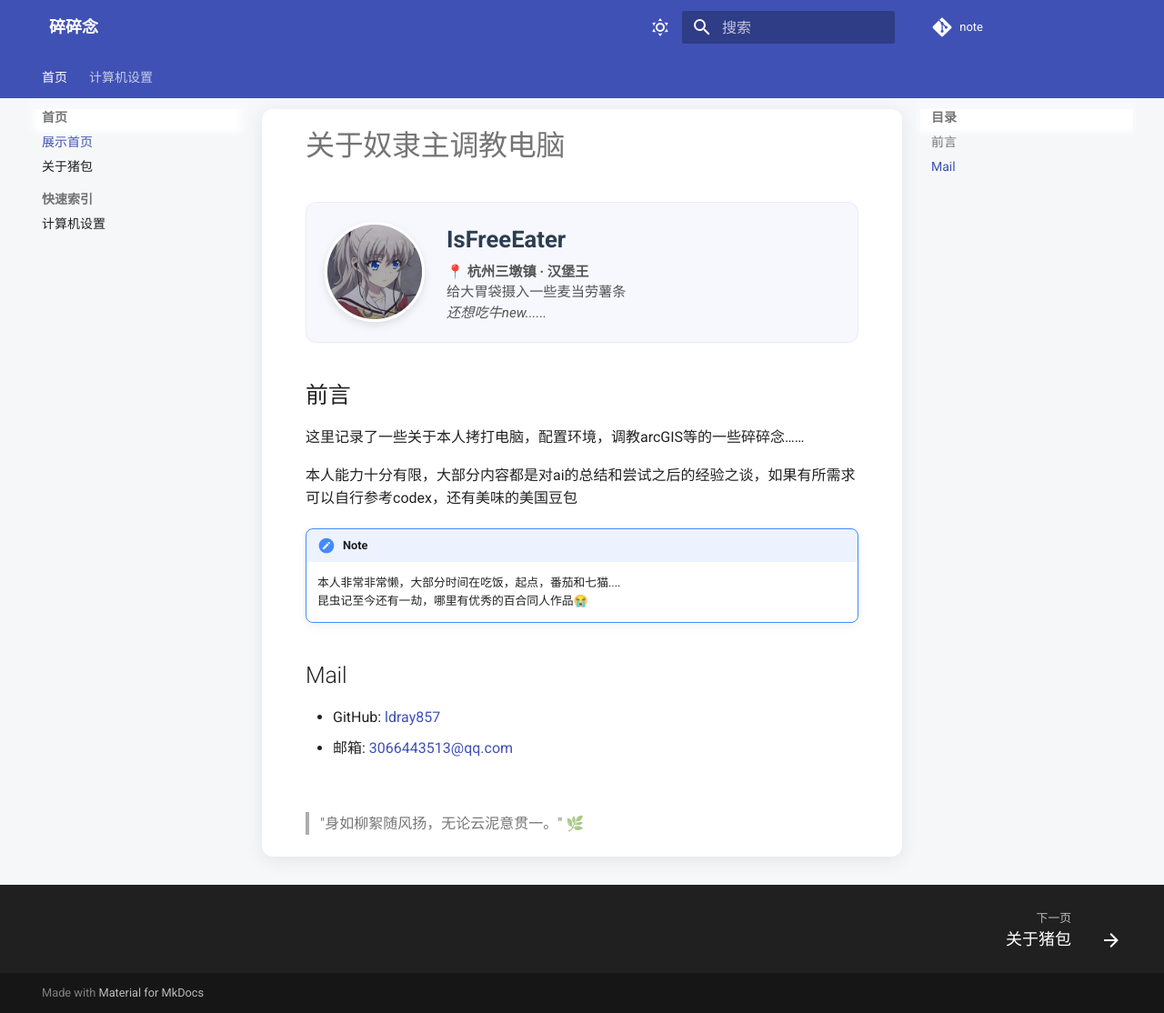
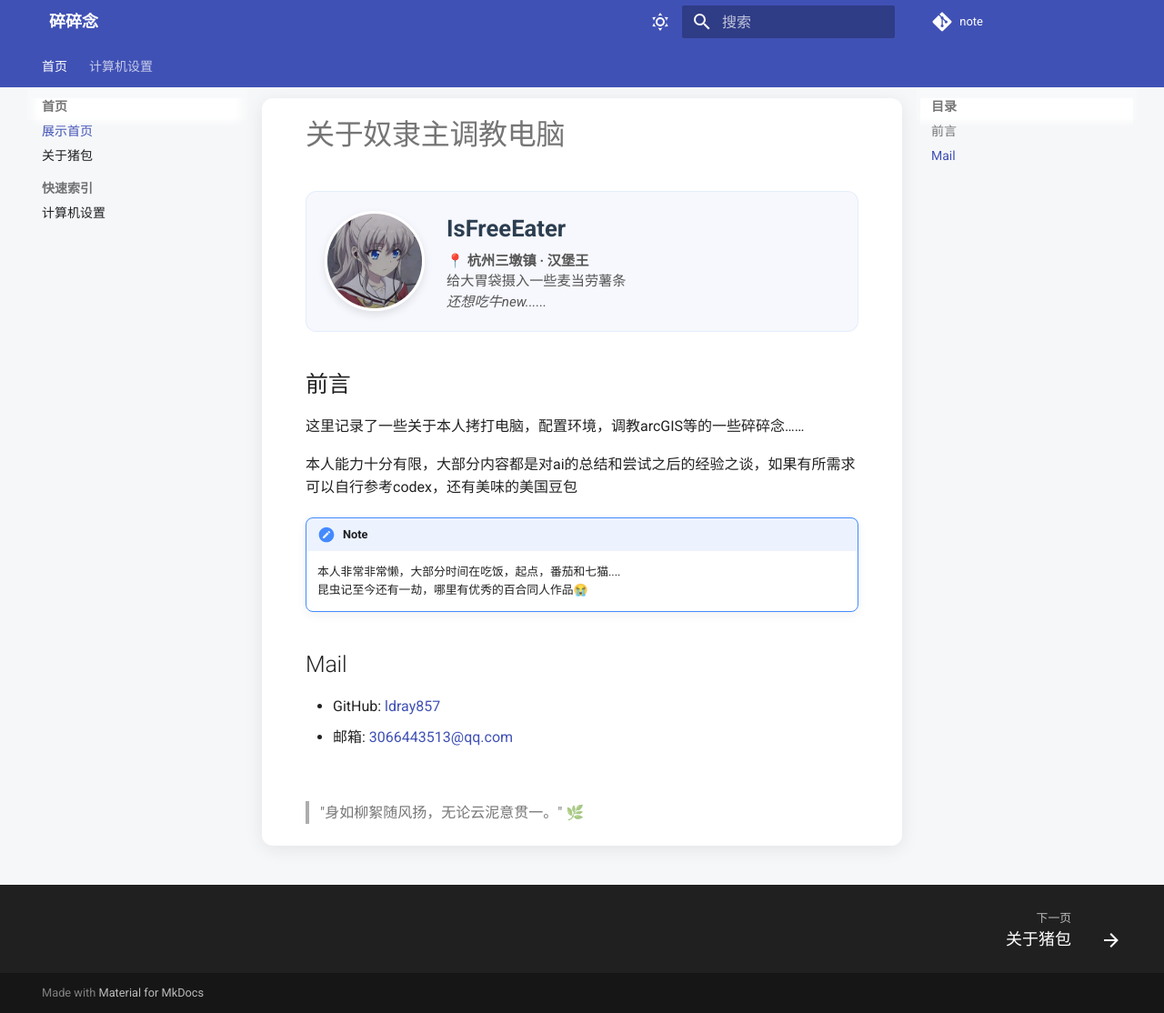
Before and after one commit to ldray857/Ramblings, an MkDocs documentation site: the page built from docs/index.md, in a window 1280 px wide and 1114 px high. Shown: the whole window at 91% size. Built offline with MkDocs 1.6.1 and Material for MkDocs 9.7.7, drawn with Linux system fonts in a browser that asks for light colours; comment, search, counter and statistics services are not loaded.

Commit message:
style: reduce header height

```diff
--- a/docs/stylesheets/extra.css
+++ b/docs/stylesheets/extra.css
@@ -5,8 +5,8 @@
     --md-primary-fg-color: #3F51B5;
     --page-bg-color: #f5f7f9;
     --sidebar-bg-color: #f8f9fa;
-    /* 【核心修复】直接告诉主题顶栏高度是 4.5rem，让它自动对齐 */
-    --md-header-height: 3.0rem;
+    /* 调小顶栏高度，2.4rem 是官方默认的舒适高度，您也可以继续改小如 2.0rem */
+    --md-header-height: 2.4rem;
 }
 
 [data-md-color-scheme="slate"] {
```
